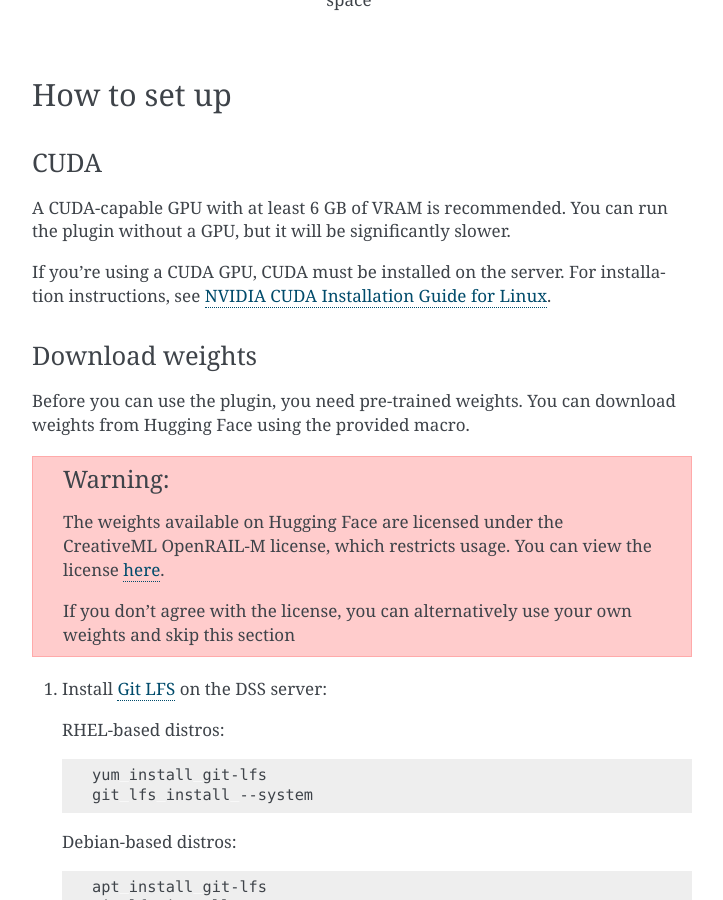
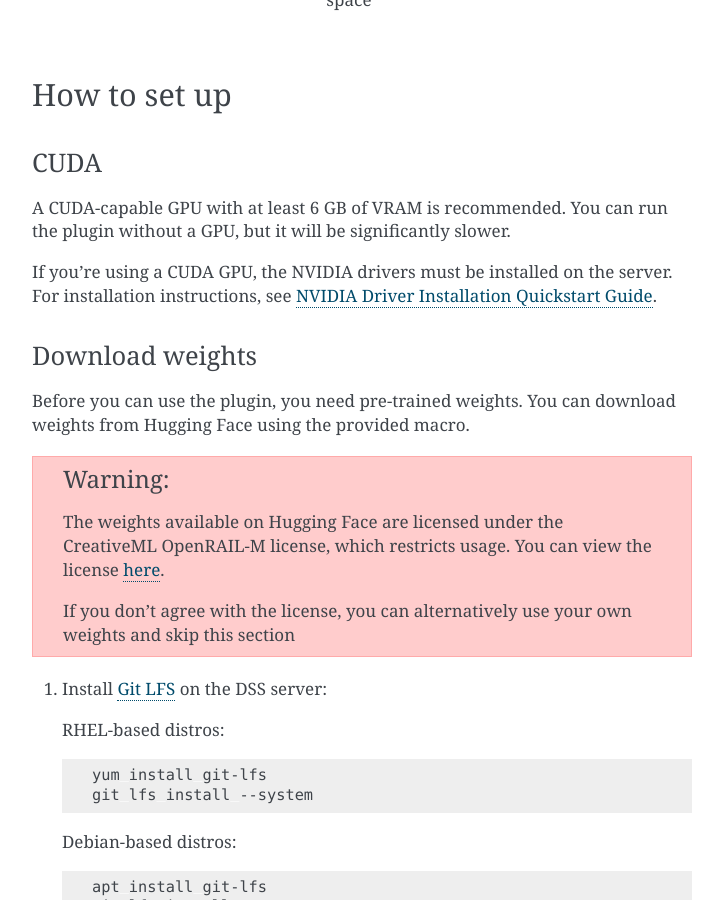
Before and after one commit to dataiku/dss-plugin-ai-art, a Sphinx documentation site: the page built from doc/index.rst, in a window 1280 px wide and 900 px high, scrolled down 727 px. Shown: the whole window, without its empty margins (388-1111 px from the left). Built offline with Sphinx 7.4.7, drawn with Linux system fonts in a browser that asks for light colours.

Commit message:
Update CUDA installation requirements
The CUDA toolkit isn't required by PyTorch. Installing the drivers is
enough

```diff
--- a/doc/index.rst
+++ b/doc/index.rst
@@ -18,9 +18,9 @@
 A CUDA-capable GPU with at least 6 GB of VRAM is recommended.
 You can run the plugin without a GPU, but it will be significantly slower.
 
-If you're using a CUDA GPU, CUDA must be installed on the server. For
-installation instructions, see
-`NVIDIA CUDA Installation Guide for Linux <cuda-install-guide_>`_.
+If you're using a CUDA GPU, the NVIDIA drivers must be installed on the server.
+For installation instructions, see
+`NVIDIA Driver Installation Quickstart Guide <nvidia-install-guide_>`_.
 
 Download weights
 ----------------
@@ -146,4 +146,4 @@
 .. _git-lfs: https://git-lfs.github.com/
 .. _stable-diffusion-wiki: https://en.wikipedia.org/wiki/Stable_Diffusion
 .. _homebrew: https://brew.sh/
-.. _cuda-install-guide: https://docs.nvidia.com/cuda/cuda-installation-guide-linux/index.html
+.. _nvidia-install-guide: https://docs.nvidia.com/datacenter/tesla/tesla-installation-notes/index.html
```
